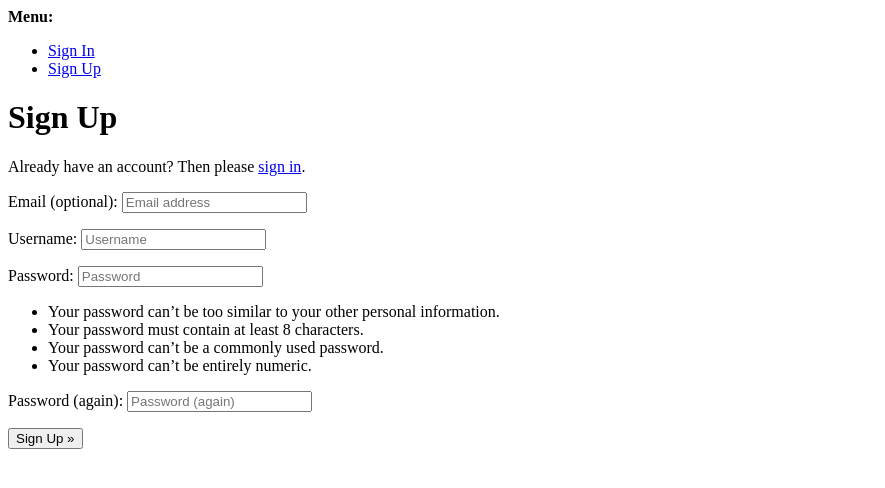
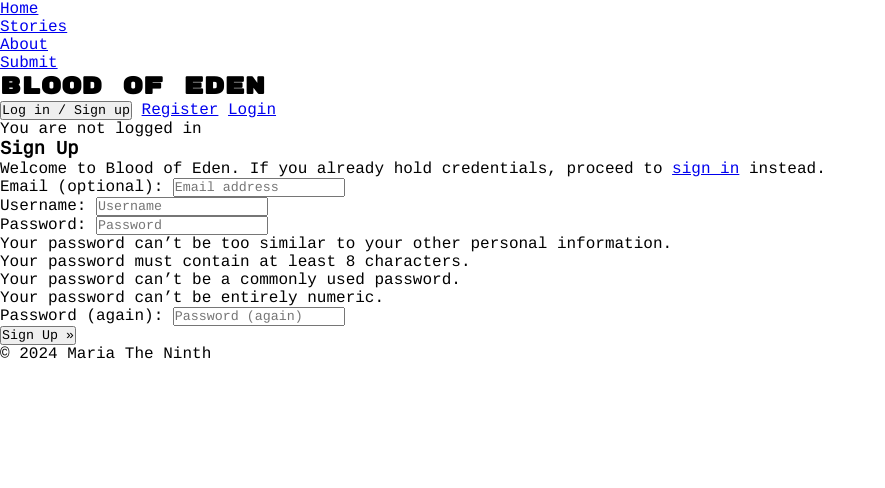
Before and after one commit to maria-grozova/blood-of-eden-blog, a Django app: page /accounts/signup/ in a window 1280 px wide. Shown: the top 488 px of the page, without its empty margins (0-885 px from the left). Run offline with Django 4.2, Linux system fonts and the light colour scheme; some libraries are stand-ins or nearby versions.

Commit message:
set up basic Sign up view

```diff
--- a/templates/account/signup.html
+++ b/templates/account/signup.html
@@ -1,21 +1,26 @@
-{% extends "account/base.html" %}
+{% extends "base.html" %}
 
 {% load i18n %}
 
-{% block head_title %}{% trans "Signup" %}{% endblock head_title %}
+{% block head_title %}{% trans "Signup" %}{% endblock %}
 
 {% block content %}
-<h1>{% trans "Sign Up" %}</h1>
+<h3>{% trans "Sign Up" %}</h3>
+<p>{% blocktrans %}
+  Welcome to Blood of Eden. If you already hold credentials, proceed to <a class="link" href="{{ login_url }}">sign in</a> instead.
+  {% endblocktrans %}</p>
 
-<p>{% blocktrans %}Already have an account? Then please <a href="{{ login_url }}">sign in</a>.{% endblocktrans %}</p>
-
-<form class="signup" id="signup_form" method="post" action="{% url 'account_signup' %}">
+<form class="signup" id="signup_form" method="post"
+  action="{% url 'account_signup' %}">
   {% csrf_token %}
   {{ form.as_p }}
   {% if redirect_field_value %}
-  <input type="hidden" name="{{ redirect_field_name }}" value="{{ redirect_field_value }}" />
+  <input type="hidden" name="{{ redirect_field_name }}"
+   value="{{ redirect_field_value }}" />
   {% endif %}
-  <button type="submit">{% trans "Sign Up" %} &raquo;</button>
+  <button class="btn btn-signup right" type="submit">
+  {% trans "Sign Up" %} &raquo;</button>
 </form>
 
-{% endblock content %}
+
+{% endblock %}
--- a/templates/base.html
+++ b/templates/base.html
@@ -59,7 +59,11 @@
     </nav>
 
     <main>
-
+        {% if user.is_authenticated %}
+        <p class="text-end m-3">You are logged in as {{ user }}</p>
+        {% else %}
+        <p class="text-end m-3">You are not logged in</p>
+        {% endif %}
         {% block content %}
         <!-- Content Goes here -->
         {% endblock content %}
```
